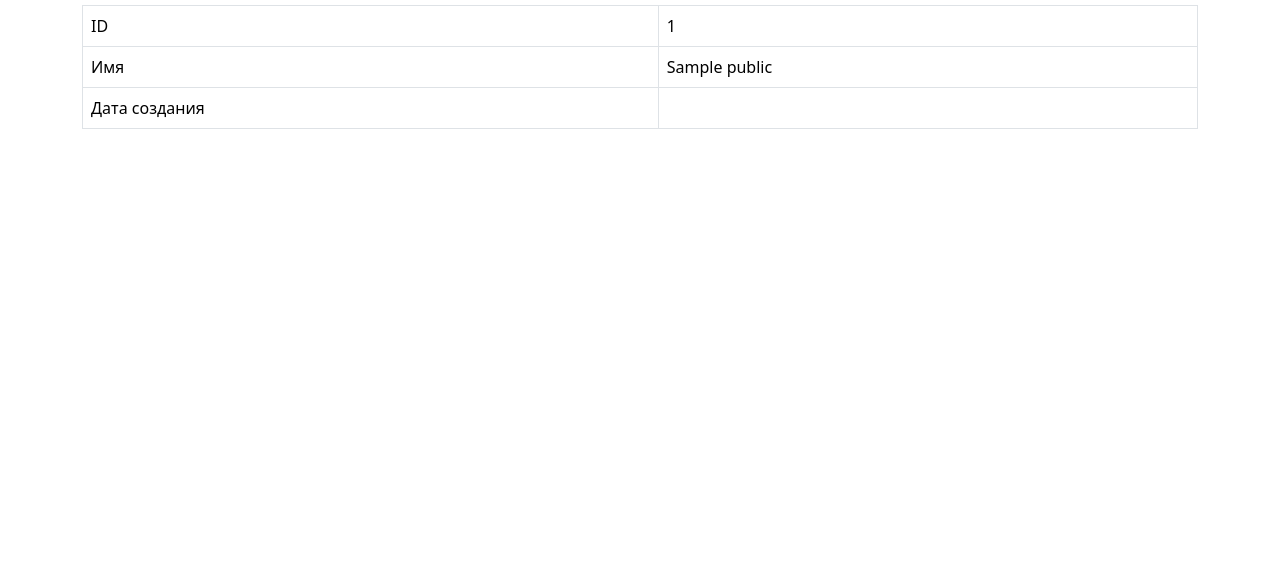
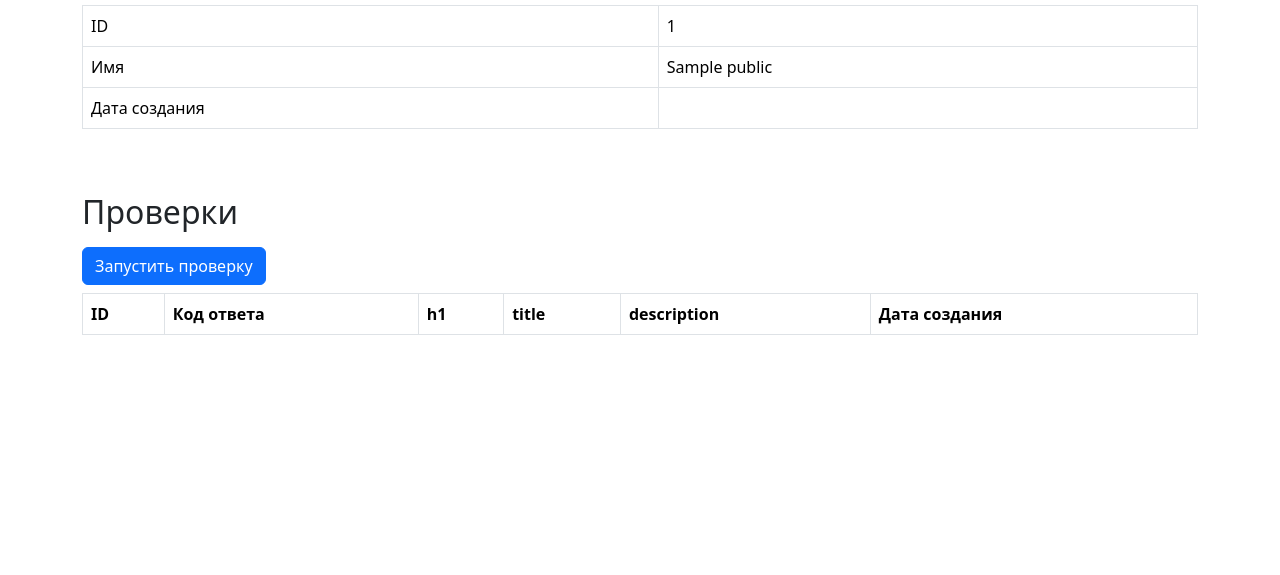
Before and after one commit to illata1998/page-analyzer, a Flask app: page /urls/1 in a window 1280 px wide. Shown: the part 123-698 px from the top of the page. Run offline with Flask 3, Linux system fonts and the light colour scheme; a database or web service that is not in the repository returns one stand-in record (values such as "Sample title"); lists and menus that the app fills with data are empty; some libraries are stand-ins or nearby versions.

Commit message:
Update show_url.html

```diff
--- a/page_analyzer/templates/show_url.html
+++ b/page_analyzer/templates/show_url.html
@@ -21,4 +21,36 @@
             </tbody>
         </table>
     </div>
+    <h2 class="mt-5 mb-3">Проверки</h2>
+    <form action="{{ url_for('check_url', url_id=url['id']) }}" method="post">
+        <input type="submit" class="btn btn-primary" value="Запустить проверку">
+    </form>
+    <div>
+        <table class="table table-bordered table-hover mt-2" data-test="checks">
+            <thead>
+                <tr>
+                    <th>ID</th>
+                    <th>Код ответа</th>
+                    <th>h1</th>
+                    <th>title</th>
+                    <th>description</th>
+                    <th>Дата создания</th>
+                </tr>
+            </thead>
+            <tbody>
+                {% if url_checks %}
+                    {% for check in url_checks %}
+                        <tr>
+                            <td>{{ check['id'] }}</td>
+                            <td>check['status_code']</td>
+                            <td>check['h1']</td>
+                            <td>check['title']</td>
+                            <td>check['description']</td>
+                            <td>{{ check['created_at'] }}</td>
+                        </tr>
+                    {% endfor %}
+                {% endif %}
+            </tbody>
+        </table>
+    </div>
 {% endblock %}
```
